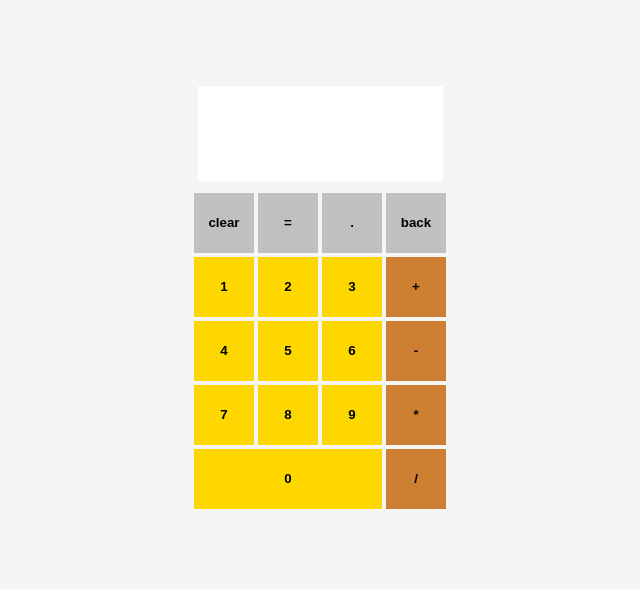
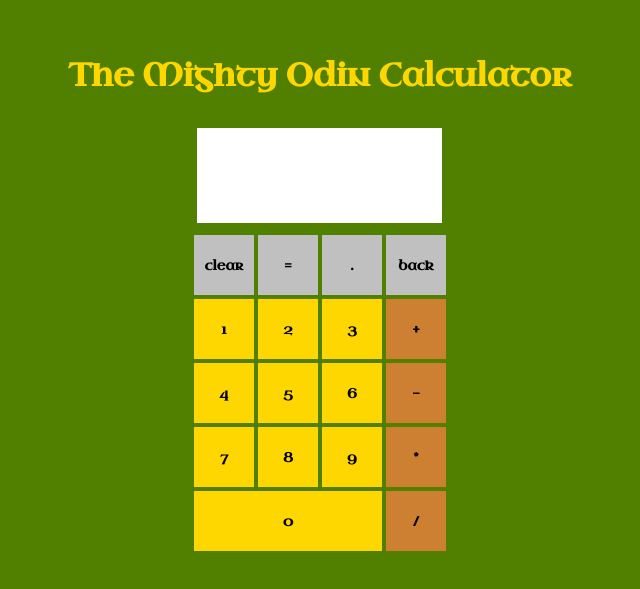
Before and after one commit to MxRi007/odin-calculator, a plain HTML site: page index.html in a window 1280 px wide. Shown: the part 107-696 px from the top of the page, without its empty margins (320-960 px from the left). Drawn offline with Linux system fonts and the light colour scheme.

Commit message:
Change color of title

```diff
--- a/index.html
+++ b/index.html
@@ -6,11 +6,14 @@
     <meta charset="UTF-8">
     <meta http-equiv="X-UA-Compatible" content="IE=edge">
     <meta name="viewport" content="width=device-width, initial-scale=1.0">
-    <title>Document</title>
+    <title>Odin Calculator</title>
 </head>
 <body>
 
+
+
     <div id="calculator">
+        <h1>The Mighty Odin Calculator</h1>
 
     <div id="screen">
         <div class="row">
--- a/style.css
+++ b/style.css
@@ -1,3 +1,5 @@
+@import url('https://fonts.googleapis.com/css2?family=Uncial+Antiqua&display=swap');
+
 #keys {
     display: flex;
     flex-direction: column;
@@ -13,6 +15,7 @@ button {
     height: 60px;
     font-weight: bold;
     border: none;
+    font-family: 'Uncial Antiqua', cursive;
 }
 
 #display {
@@ -45,8 +48,13 @@ button {
     padding: 10px;
 }
 
+h1 {
+    color:gold
+}
+
 html, body {
     height: 100%;
+    font-family: 'Uncial Antiqua', cursive;
 }
 
 
@@ -55,7 +63,7 @@ body {
     justify-content: center;
     align-items: center;
     box-sizing: content-box;
-    background-color: whitesmoke;
+    background-color: rgb(81, 128, 0);
     margin: 0;
 }
 
```
